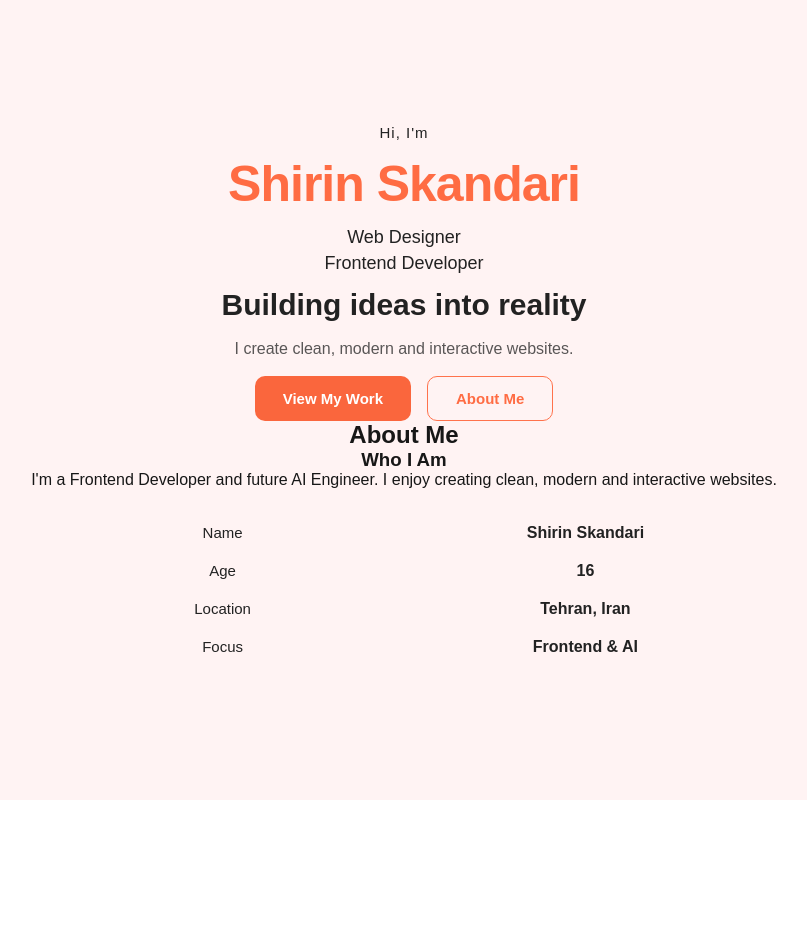
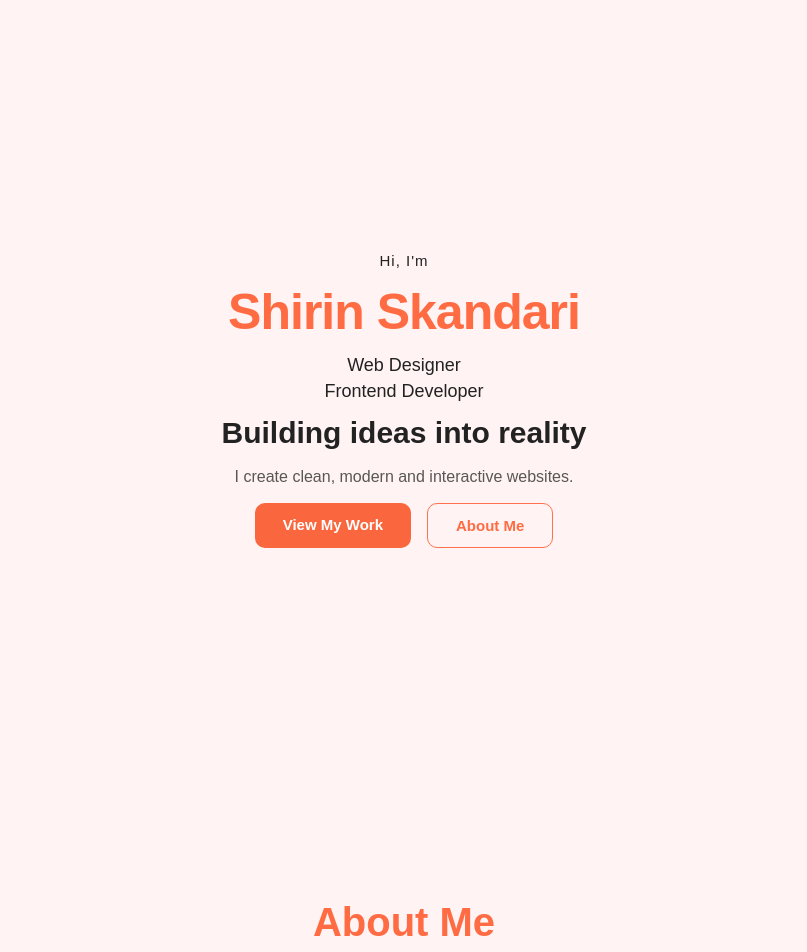
Before and after one commit to Shirin-skandari/Portfolio-v2, a Next.js app: page / in a window 1280 px wide. Shown: the top 952 px of the page, without its empty margins (236-1043 px from the left). Before the commit the page ends 800 px from the top, so only its background shows below. Built offline with nearby package versions, Linux system fonts and the light colour scheme.

Commit message:
feat: add about section and smooth navigation

```diff
--- a/src/app/globals.scss
+++ b/src/app/globals.scss
@@ -12,6 +12,7 @@
 
 html {
   height: 100%;
+  scroll-behavior: smooth;
 }
 
 html,
--- a/src/app/page.js
+++ b/src/app/page.js
@@ -19,17 +19,18 @@ export default function Home() {
           I create clean, modern and interactive websites.
         </p>
         <div className={styles.homeButtons}>
-          <button className={styles.primaryButton}>
+          <a href="#projects" className={styles.primaryButton}>
             View My Work
-            </button>
-          <button className={styles.secondaryButton}>
+            </a>
+          <a href="#about" className={styles.secondaryButton}>
             About Me
-            </button>
+            </a>
         </div>
 
       </div>
-      <section className={styles.about}>
-        <h2>About Me</h2>
+      <section id="about" className={styles.about}>
+
+        <h2 className={styles.sectionTitle}>About Me</h2>
 
         <div className={styles.whoIAm}>
           <h3>Who I Am</h3>
@@ -37,21 +38,27 @@ export default function Home() {
            I enjoy creating clean, modern and interactive websites.</p>
 
           <dl className={styles.personalInfo}>
+            <div className={styles.infoItem}>
               <dt>Name</dt>
               <dd>Shirin Skandari</dd>
+            </div>
 
+            <div className={styles.infoItem}>
               <dt>Age</dt>
               <dd>16</dd>
+            </div>
 
+            <div className={styles.infoItem}>
               <dt>Location</dt>
               <dd>Tehran, Iran</dd>
+            </div>
 
+            <div className={styles.infoItem}>
               <dt>Focus</dt>
               <dd>Frontend & AI</dd>
+            </div>
           </dl>
-
     </div>
-
       </section>
 
     </main>
--- a/src/app/page.module.scss
+++ b/src/app/page.module.scss
@@ -1,29 +1,26 @@
 .home {
-  min-height: 100vh;
-  display: flex;
-  flex-direction: column;
-  align-items: center;
-  justify-content: center;
-  text-align: center;
+  width: 100%;
   background-color: #fff3f3;
-  padding: 40px 20px;
+  color: #222;
 }
 .homeButtons {
   display: flex;
   gap: 16px;
 
-  button {
+  a {
     padding: 13px 28px;
-    border: none;
     border-radius: 10px;
     cursor: pointer;
     font-size: 15px;
     font-weight: 600;
+    text-decoration: none;
     transition: 0.3s;
+
     &:hover {
       transform: translateY(-3px);
     }
   }
+}
 
   .primaryButton {
     background: #fa663d;
@@ -32,18 +29,23 @@
     &:hover {
       background: #f85123;
     }
+
+    &:focus-visible {
+      outline: 2px solid #ff6c43;
+      outline-offset: 3px;
+    }
   }
   .secondaryButton {
     background: transparent;
     color: #ff6c43;
-    border: 1px solid #ff724c !important;
+    border: 1px solid #ff724c;
 
     &:hover {
       color: white;
       background: #f34f22;
     }
   }
-}
+
 
 
 .roles {
@@ -76,11 +78,17 @@
   opacity: 0.75;
 }
 .hero {
+  min-height: 100vh;
   width: 100%;
   max-width: 900px;
+  margin: 0 auto;
+  padding: 40px 20px;
+
   display: flex;
   flex-direction: column;
   align-items: center;
+  justify-content: center;
+
   text-align: center;
   gap: 14px;
 }
@@ -93,14 +101,47 @@
 .personalInfo {
   display: grid;
   grid-template-columns: 1fr 1fr;
-  gap: 20px;
-  margin-top: 15px;
-  padding: 20px;
+  gap: 28px;
+  margin: 0;
+  padding: 0;
+
+}
+
+.about {
+  width: 100%;
+  max-width: 900px;
+  margin: 0 auto;
+  padding: 100px 20px;
+}
+.sectionTitle {
+  text-align: center;
+  font-size: 40px;
+  color: #ff6c43;
+  margin-bottom: 60px;
+}
+.whoIAm {
+  h3 {
+    font-size: 28px;
+    color: #222;
+    margin-bottom: 16px;
+  }
+
+  p {
+    max-width: 650px;
+    color: #555;
+    line-height: 1.7;
+    margin-bottom: 40px;
+  }
+}
+.infoItem {
+  border-bottom: 1px solid rgba(255, 108, 67, 0.25);
+  padding-bottom: 16px;
 
   dt {
-    font-size: 15px;
-    font-weight: 500;
-    color: #222;
+    font-size: 13px;
+    font-weight: 600;
+    color: #ff6c43;
+    margin-bottom: 6px;
   }
 
   dd {
```
Lines whose indentation alone changed are shown as unchanged.
